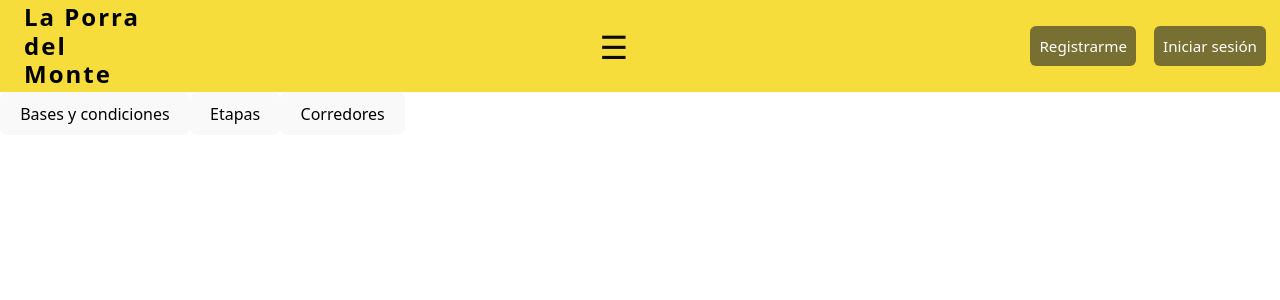
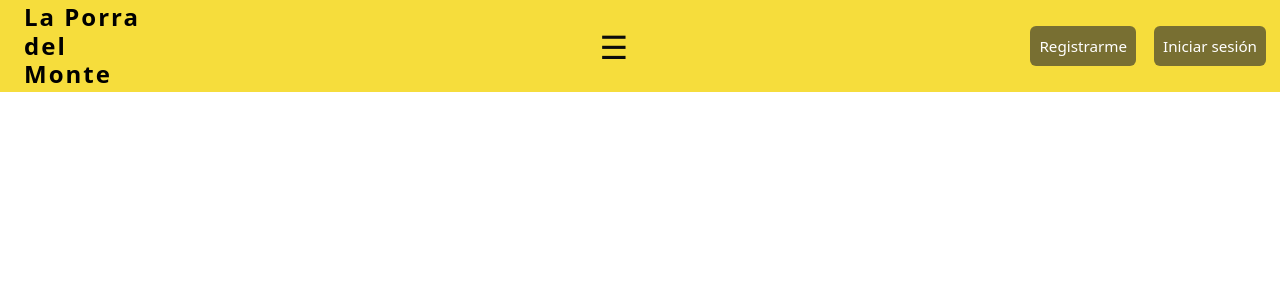
Before and after one commit to AIETXA/front-porra, a React (Vite) app: page / in a window 1280 px wide. Shown: the top 300 px of the page. Built offline with nearby package versions, Linux system fonts and the light colour scheme; sample sign-in values are in the browser's storage.

Commit message:
uniendo rutas

```diff
--- a/package.json
+++ b/package.json
@@ -10,6 +10,7 @@
     "preview": "vite preview"
   },
   "dependencies": {
+    "axios": "^1.11.0",
     "react": "^19.1.0",
     "react-dom": "^19.1.0",
     "react-router-dom": "^7.7.0"
--- a/src/App.jsx
+++ b/src/App.jsx
@@ -2,6 +2,7 @@
 import { BrowserRouter as Router } from 'react-router-dom';
 import RoutesApp from './routes/RoutesApp'
 import NavBar from './components/NavBar'
+
 
 import './styles/NavBar.css'
 import './App.css'
--- a/src/components/NavBar.jsx
+++ b/src/components/NavBar.jsx
@@ -19,10 +19,10 @@ function NavBar() {
             <button className='burger' onClick={() => setMenuOpen(!menuOpen)}>&#9776;</button>
         {menuOpen && (
           <div className="menu-desplegable">
-            <Link to="/dashboard/inicio">Inicio</Link>
-            <Link to="/dashboard/bases">Bases y condiciones</Link>
-            <Link to="/dashboard/corredores">Corredores</Link>
-            <Link to="/dashboard/etapas">Etapas</Link>
+            <Link to="/dashboard/inicio" onClick={() => setMenuOpen(false)}>Inicio</Link>
+            <Link to="/dashboard/bases" onClick={() => setMenuOpen(false)}>Bases y condiciones</Link>
+            <Link to="/dashboard/corredores" onClick={() => setMenuOpen(false)}>Corredores</Link>
+            <Link to="/dashboard/etapas" onClick={() => setMenuOpen(false)}>Etapas</Link>
           </div>
         )}
         </div>
--- a/src/components/admin/Etapas.jsx
+++ b/src/components/admin/Etapas.jsx
@@ -3,7 +3,7 @@ import { useNavigate } from "react-router-dom";
 
 
 const AdminEtapasTabla = () => {
-  console.log("Render AdminEtapas");
+
     const [ etapas, setEtapas ] = useState([]);
     const navigate = useNavigate();
     const apiUrl = import.meta.env.VITE_API_URL;
--- /dev/null
+++ b/src/pages/DashEtapas.jsx
@@ -0,0 +1,56 @@
+import { useEffect, useState } from "react";
+import axios from "axios";
+
+const EtapasEnDashboard = () => {
+
+  const [etapas, setEtapa] = useState([]);
+
+
+  useEffect(() => {
+    axios.get('http://localhost:3000/etapas')
+    .then(res => setEtapa (res.data))
+    .catch(err => console.error(err));
+  }, []);
+
+
+
+
+
+return (
+    <div className="tablero-etapas">
+     <h3>Etapas</h3>
+      {etapas.map((grupo) => (
+        <div className="grid-etapas" key={grupo.tipo} style={{ margin: '10px', marginBottom: '2rem' }}>
+          <h3>{grupo.tipo}</h3>
+          <table style={{ borderCollapse: 'collapse', width: '100%' }}>
+            <thead>
+              <tr className="titulos-tabla">
+                <th>Etapa</th>
+                <th>Fecha</th>
+                <th>Distancia</th>
+                <th>Recorrido</th>
+                <th>Acciones</th>
+              </tr>
+            </thead>
+            <tbody>
+
+              {grupo.etapas
+              .sort((a, b) => parseInt(a.numero) - parseInt(b.numero))
+              .map(etapa => (
+                <tr key={etapa.id}>
+                  <td>{etapa.numero}</td>
+                  <td>{new Date(etapa.fecha).toLocaleDateString()}</td>
+                  <td>{etapa.kilometros ? etapa.kilometros + ' km' : '-'}</td>
+                  <td>{etapa.recorrido || '-'}</td>
+                 </tr>
+              ))}
+
+            </tbody>
+          </table>
+        </div>
+      ))}
+      </div>
+    );
+}
+
+export default EtapasEnDashboard
--- a/src/pages/Dashboard.jsx
+++ b/src/pages/Dashboard.jsx
@@ -1,35 +1,12 @@
-import { useState } from 'react';
+
+import { Outlet } from 'react-router-dom';
 
 const Dashboard = () => {
-  const [showBases, setShowBases] = useState(false);
-  const [showEtapas, setShowEtapas] = useState(false);
-  const [showCorredores, setShowCorredores] = useState(false);
 
   return (
-    <div>
-      <nav>
-        <button onClick={() => setShowBases(prev => !prev)}>Bases y condiciones</button>
-        <button onClick={() => setShowEtapas(prev => !prev)}>Etapas</button>
-        <button onClick={() => setShowCorredores(prev => !prev)}>Corredores</button>
-      </nav>
-
-      {showBases && (
-        <section id="bases">
-          {/* contenido bases */}
-        </section>
-      )}
-      {showEtapas && (
-        <section id="etapas">
-          {/* contenido etapas */}
-        </section>
-      )}
-      {showCorredores && (
-        <section id="corredores">
-          {/* contenido corredores */}
-        </section>
-      )}
-    </div>
-  );
-};
-
+    <>
+     <Outlet/>
+    </>
+  )
+}
 export default Dashboard
--- a/src/routes/RoutesApp.jsx
+++ b/src/routes/RoutesApp.jsx
@@ -6,15 +6,17 @@ import AdminEtapasTabla from '../components/admin/Etapas'
 import Dashboard from '../pages/Dashboard';
 import ProtegerAdmin from '../components/admin/ProtegerAdmin';
 import AdminLogin from '../pages/admin/Login'
-
 import AdminPanel from '../pages/admin/Panel';
 import AdminEtapaDetalle from '../components/admin/DetalleEtapas';
+import EtapasEnDashboard from '../pages/DashEtapas';
 
 const RoutesApp = () => {
 
     return (
        <Routes>
-            <Route path="/" element={<Dashboard />} />
+            <Route path="/dashboard" element={<Dashboard />} />
+            <Route path="/dashboard/etapas" element={<EtapasEnDashboard/>}/>
+
 
             <Route path="/registro" element={<Registrarme />} />
             <Route path="/verify" element={<VerifyMagicLink />} />
```
Also changed, not shown: src/pages/DashCorredores.jsx (added, +13 -0 lines), src/pages/DashBases.jsx (added), src/pages/DashInicio.jsx (added), 1 other file (tests, documents, lock files or other folders).
